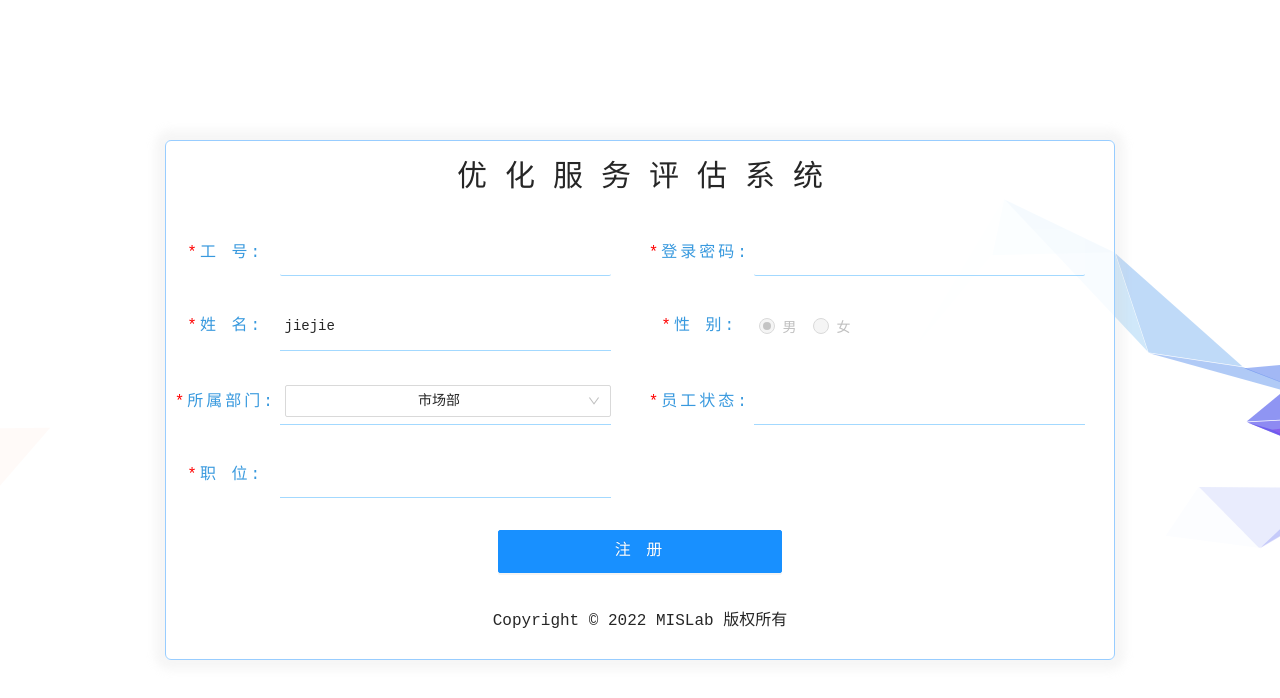
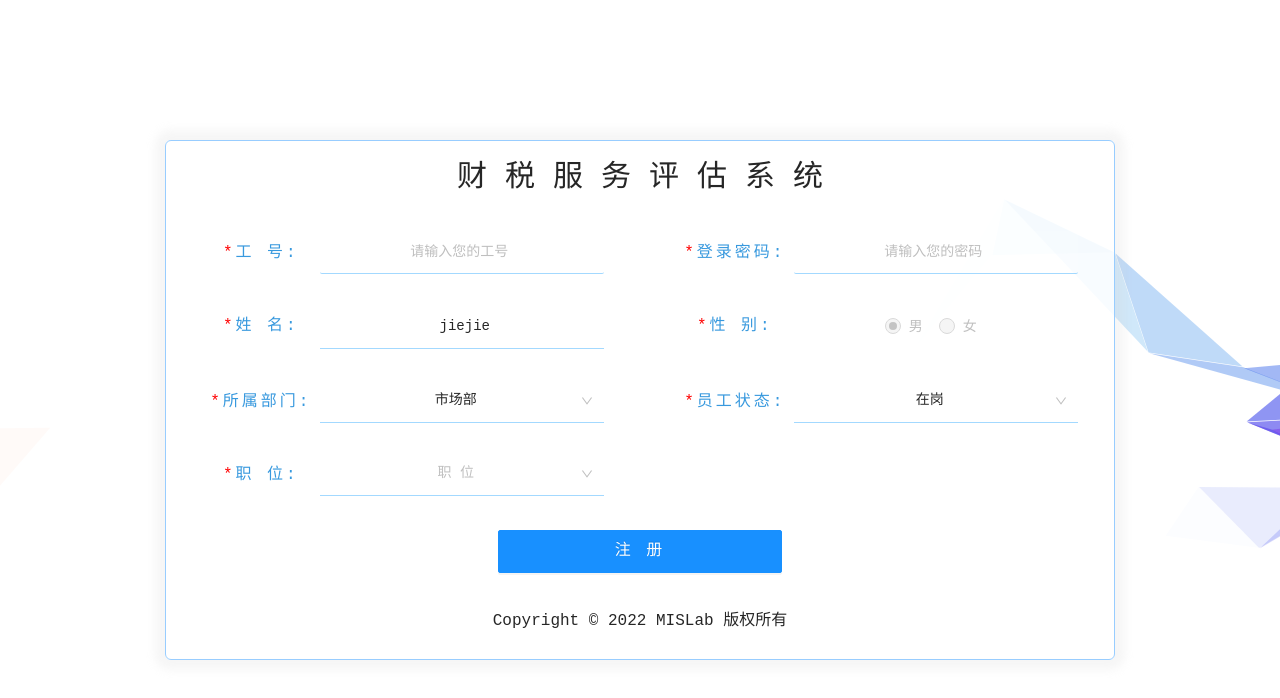
Before and after one commit to laochuanzhangL/recommendedSystem, a React (Create React App) app: page /login/register in a window 1280 px wide. Shown: the top 698 px of the page. Built offline with nearby package versions, Linux system fonts and the light colour scheme.

Commit message:
登录注册界面完成，还没交互

```diff
--- a/src/pages/Login/components/Register.jsx
+++ b/src/pages/Login/components/Register.jsx
@@ -1,5 +1,5 @@
-import React, { useState } from "react";
-import { Button, Form, Input, Radio, message, Select } from "antd";
+import React from "react";
+import { Button, Form, Input, Radio, message, Select, Cascader } from "antd";
 
 import BG from "../../../utils/BG";
 import "./Register.scss";
@@ -7,17 +7,78 @@ import "./Register.scss";
 const { Option } = Select;
 
 export function Register() {
+  const userStatus = ["在岗", "离职", "请假", "实习", "兼职", "停职留薪"];
+  const userPosition = [
+    {
+      value: "shichang",
+      label: "市场部",
+      children: [
+        {
+          value: "zongjian",
+          label: "市场总监",
+        },
+        {
+          value: "jingli",
+          label: "经理",
+        },
+        {
+          value: "zhuguan",
+          label: "主管",
+        },
+        {
+          value: "zhuanyuan",
+          label: "市场专员",
+        },
+      ],
+    },
+    {
+      value: "xiangmu",
+      label: "项目部",
+      children: [
+        {
+          value: "jingli",
+          label: "项目经理",
+        },
+        {
+          value: "jinglizhuli",
+          label: "项目经理助理",
+          children: [
+            { value: "caiwu", label: "财务" },
+            { value: "shuiwu", label: "税务" },
+            { value: "fawu", label: "法务" },
+          ],
+        },
+        {
+          value: "kuaiji",
+          label: "项目会计",
+        },
+      ],
+    },
+    {
+      value: "zongjingban",
+      label: "总经办",
+      children: [
+        {
+          value: "zongjingli",
+          label: "总经理",
+        },
+        {
+          value: "mishu",
+          label: "经理秘书",
+        },
+        {
+          value: "zhuli",
+          label: "经理助理",
+        },
+      ],
+    },
+  ];
   // 提交表单后正确和错误的信息
   const onFinish = (values) => {
     console.log(values);
   };
   const onFinishFailed = (errorInfo) => {
     message.error(errorInfo.errorFields[0].errors[0]);
-  };
-
-  // 下拉框
-  const handleChange = (value) => {
-    console.log(`selected ${value}`);
   };
 
   return (
@@ -30,11 +91,13 @@ export function Register() {
         autoComplete="off"
       >
         <div className="reg-center">
+          {/* 标题 */}
           <div className="center-item">
             <span style={{ textAlign: "center", fontSize: "30px" }}>
-              优 化 服 务 评 估 系 统
+            财 税 服 务 评 估 系 统
             </span>
           </div>
+
           {/* 中间注册信息 */}
           {/* 工号&密码 */}
           <div className="center-item">
@@ -47,7 +110,7 @@ export function Register() {
                 noStyle
                 rules={[{ required: true, message: "请输入您的工号!" }]}
               >
-                <Input className="reg-msg-write" />
+                <Input className="reg-msg-write" placeholder="请输入您的工号" />
               </Form.Item>
             </div>
             <div className="right">
@@ -59,7 +122,11 @@ export function Register() {
                 noStyle
                 rules={[{ required: true, message: "请输入您的密码!" }]}
               >
-                <Input className="reg-msg-write" />
+                <Input
+                  className="reg-msg-write"
+                  placeholder="请输入您的密码"
+                  type="password"
+                />
               </Form.Item>
             </div>
           </div>
@@ -91,22 +158,31 @@ export function Register() {
               <div className="text">
                 <span style={{ color: "red" }}>*</span>所属部门:
               </div>
-              {/* <div className="reg-msg-write"> */}
-                <Select
-                  defaultValue="市场部"
-                  className="reg-msg-write"
-                >
-                  <Option value="shichang">市场部</Option>
-                  <Option value="xiangmu">项目部</Option>
-                  <Option value="zongjingban">总经办</Option>
-                </Select>
-              {/* </div> */}
+              <Select defaultValue="市场部" className="reg-msg-write">
+                <Option value="shichang" disabled>
+                  市场部
+                </Option>
+                <Option value="xiangmu" disabled>
+                  项目部
+                </Option>
+                <Option value="zongjingban" disabled>
+                  总经办
+                </Option>
+              </Select>
             </div>
             <div className="right">
               <div className="text">
                 <span style={{ color: "red" }}>*</span>员工状态:
               </div>
-              <div className="reg-msg-write"></div>
+              <Select defaultValue="在岗" className="reg-msg-write">
+                {userStatus.map((item) => {
+                  return (
+                    <Option value={`${item}`} key={`${item}`} disabled>
+                      {item}
+                    </Option>
+                  );
+                })}
+              </Select>
             </div>
           </div>
 
@@ -116,7 +192,11 @@ export function Register() {
               <div className="text">
                 <span style={{ color: "red" }}>*</span>职 位:
               </div>
-              <div className="reg-msg-write"></div>
+              <Cascader
+                options={userPosition}
+                placeholder="职 位"
+                className="reg-msg-write"
+              />
             </div>
             <div className="right"></div>
           </div>
--- a/src/pages/Login/components/Register.scss
+++ b/src/pages/Login/components/Register.scss
@@ -28,7 +28,6 @@
       margin: 1px;
       width: 100%;
       height: 18%;
-      text-align: center;
       line-height: 73px;
       @include flexBox(center);
       // 中间四行
@@ -36,7 +35,7 @@
       .right {
         width: 50%;
         height: 100%;
-        @include flexBox(flex-start, center);
+        @include flexBox(center, center);
         .text {
           width: 25%;
           height: 80%;
@@ -47,14 +46,14 @@
           color: rgb(56, 153, 222);
         }
         .reg-msg-write {
-          width: 70%;
-          height: 65%;
+          width: 60%;
+          height: 60%;
           background-color: rgba(255, 255, 255, 0.1);
-          margin-left: -5px;
           padding-left: 5px;
           border: none;
           border-bottom: 1px solid rgba(103, 192, 255, 0.6);
-          @include flexBox(flex-start, center);
+          text-align: center;
+          @include flexBox(center, center);
         }
         //   输入框样式设置
         .ant-input:focus {
@@ -62,6 +61,12 @@
           box-shadow: 0 0 0 0px rgba(255, 255, 255, 0.01);
           border-right-width: 0px;
           border-bottom: 1px solid rgba(103, 192, 255, 0.6);
+        }
+        // 多选框样式
+        .ant-select:not(.ant-select-customize-input) .ant-select-selector {
+          background-color: rgba(255, 255, 255, 0.2);
+          border: 0px solid #d9d9d9;
+          box-shadow: none;
         }
       }
       // 注册按钮
--- a/src/pages/Login/components/User.jsx
+++ b/src/pages/Login/components/User.jsx
@@ -92,7 +92,7 @@ export function User() {
   return (
     <Fragment>
       <div className="login-wrap">
-        <div className="login-top">优 化 服 务 评 估 系 统</div>
+        <div className="login-top">财 税 服 务 评 估 系 统</div>
         <Tabs
           className="login-select-form"
           defaultActiveKey="1"
@@ -100,7 +100,7 @@ export function User() {
           tabBarGutter={80}
           items={[
             {
-              label: ` 用 户 注 册 `,
+              label: ` 用 户 登 录 `,
               key: "1",
               children: <Login />,
               className: "login-select-form-content",
```
